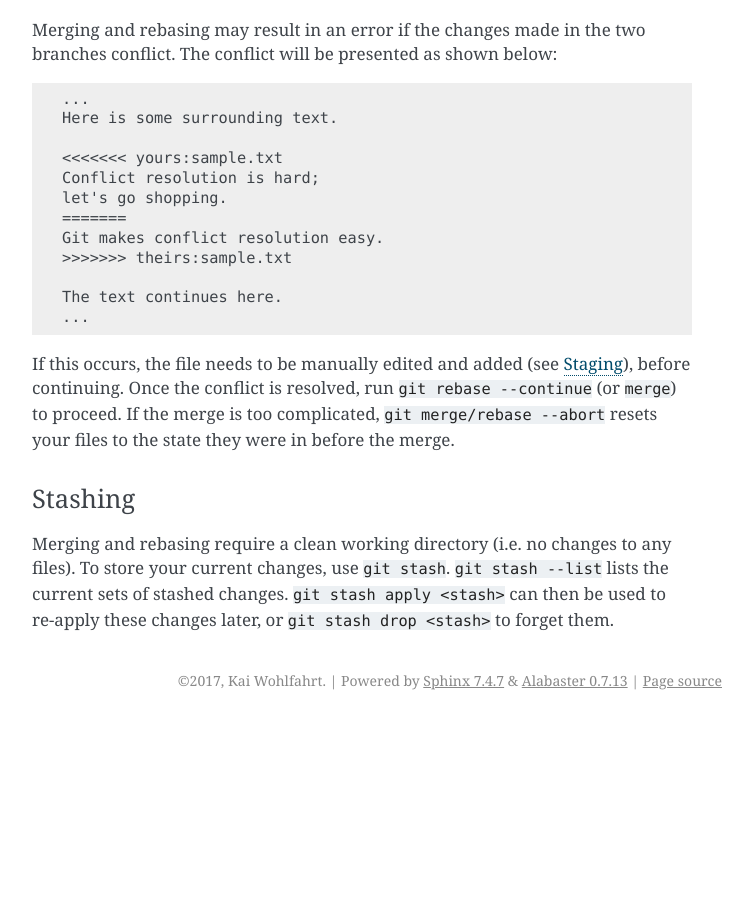
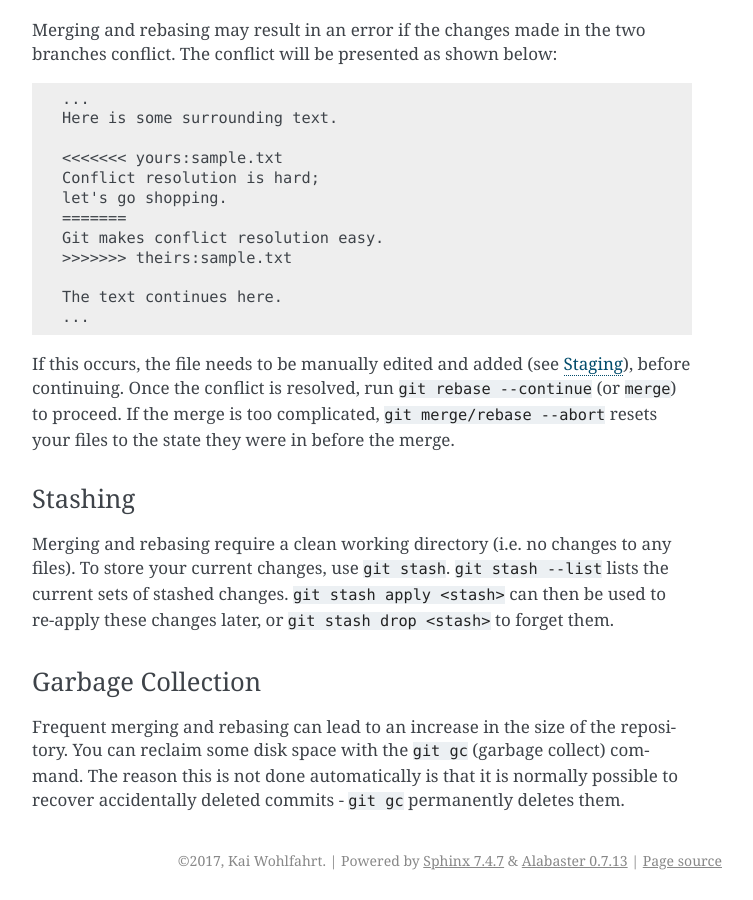
Before and after one commit to kwohlfahrt/computer-notes, a Sphinx documentation site: the page built from documentation/guides/git/index.rst, in a window 1280 px wide and 900 px high, scrolled down 4017 px. Shown: the whole window, without its empty margins (388-1141 px from the left). Built offline with Sphinx 7.4.7, drawn with Linux system fonts in a browser that asks for light colours; before the commit the page ends 4737 px from its top, so only the background shows below that.

Commit message:
Mention git-gc

```diff
--- a/documentation/guides/git/index.rst
+++ b/documentation/guides/git/index.rst
@@ -215,6 +215,15 @@ lists the current sets of stashed changes. ``git stash apply <stash>`` can then
 be used to re-apply these changes later, or ``git stash drop <stash>`` to forget
 them.
 
+Garbage Collection
+------------------
+
+Frequent merging and rebasing can lead to an increase in the size of the
+repository. You can reclaim some disk space with the ``git gc`` (garbage
+collect) command. The reason this is not done automatically is that it is
+normally possible to recover accidentally deleted commits - ``git gc``
+permanently deletes them.
+
 .. _git: https://git-scm.com/
 .. _Github: https://github.com
 .. _Visual Studio Code: https://code.visualstudio.com/
```
